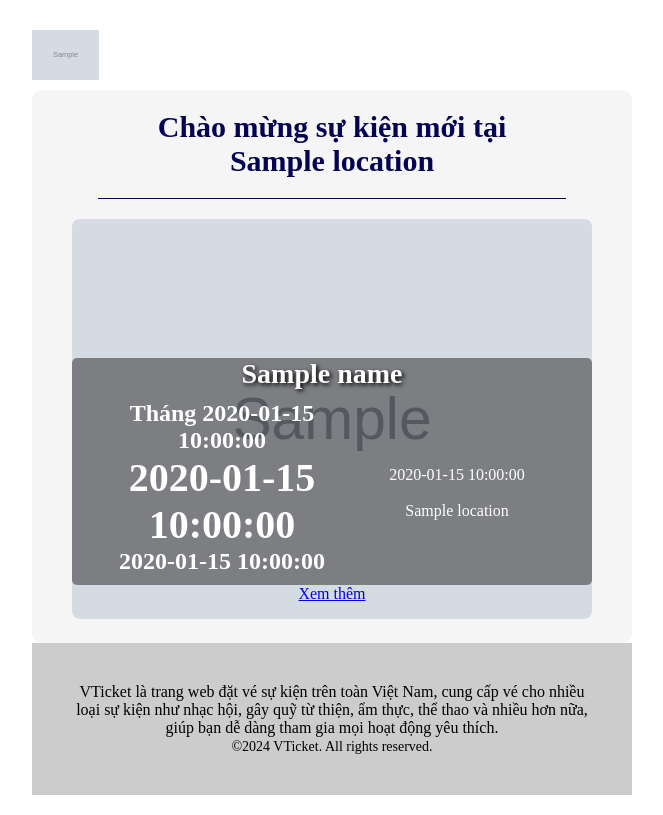
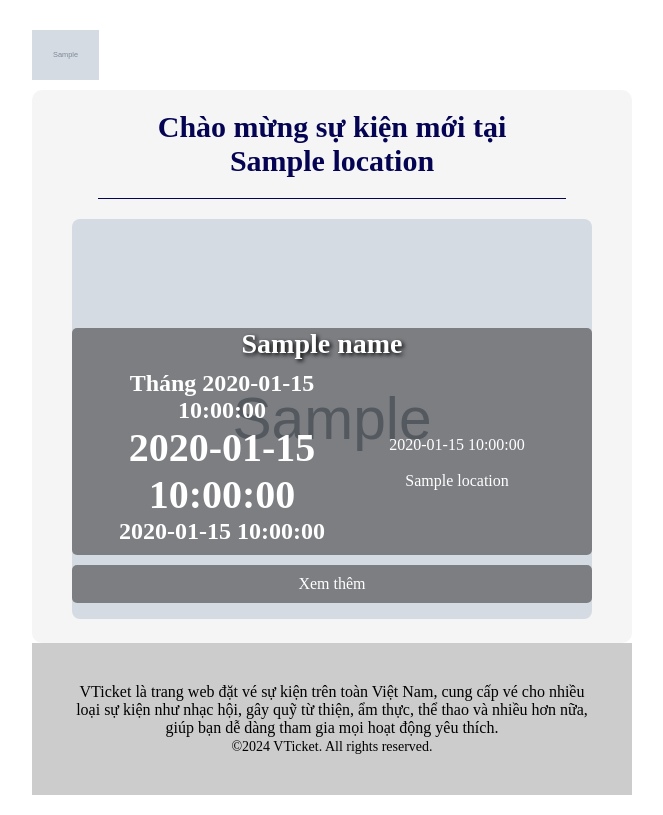
Before and after one commit to NguyenTrongThuan612/vticket-event-service, a Python web app: template vticket_app/templates/new_event.html in a window 1280 px wide. Shown: the whole page, without its empty margins (308-971 px from the left). Run offline with Jinja, Linux system fonts and the light colour scheme; the template is opened without the code that fills it: most values are stand-ins (such as "Sample title", 1, 10 or a date in 2020); grey boxes marked "Sample" are stand-in pictures.

Commit message:
style: template new_event

```diff
--- a/vticket_app/templates/new_event.html
+++ b/vticket_app/templates/new_event.html
@@ -49,7 +49,7 @@
                                                                 <span style="font-size: 40px; font-weight: 600; color: #fff;">{{start_date__day}}</span><br>
                                                                 <span style="font-size: 24px; font-weight: 600; color: #fff;">{{start_date__year}}</span>
                                                             </td>
-                                                            <td style="padding-top:10px;text-align:center;display:flex;flex-direction: column;align-items: center;justify-content: center;">
+                                                            <td style="padding-top:10px; text-align:center; display:flex; flex-direction: column; align-items: center; justify-content: center;">
                                                                 <span style="display: flex; align-items: center; justify-content: center; gap: 10px; width: 200px; font-size: 16px; color: #fff;">
                                                                     <i class="fa fa-clock-o"></i>
                                                                     {{start_time}}
@@ -64,7 +64,7 @@
                                                 </td>
                                             </tr>
                                         </table>
-                                        <a href="{{event_url}} style="display: block; text-align: center; font-size: 16px; color: #fff; background-color: rgba(51,51,51,.55); border-radius: 5px; padding: 10px 20px; text-decoration: none; margin-top: 10px;">Xem thêm</a>
+                                        <a href="{{event_url}}" style="display: block; text-align: center; font-size: 16px; color: #fff; background-color: rgba(51,51,51,.55); border-radius: 5px; padding: 10px 20px; text-decoration: none; margin-top: 10px;">Xem thêm</a>
                                     </td>
                                 </tr>
                                 <tr>
```
